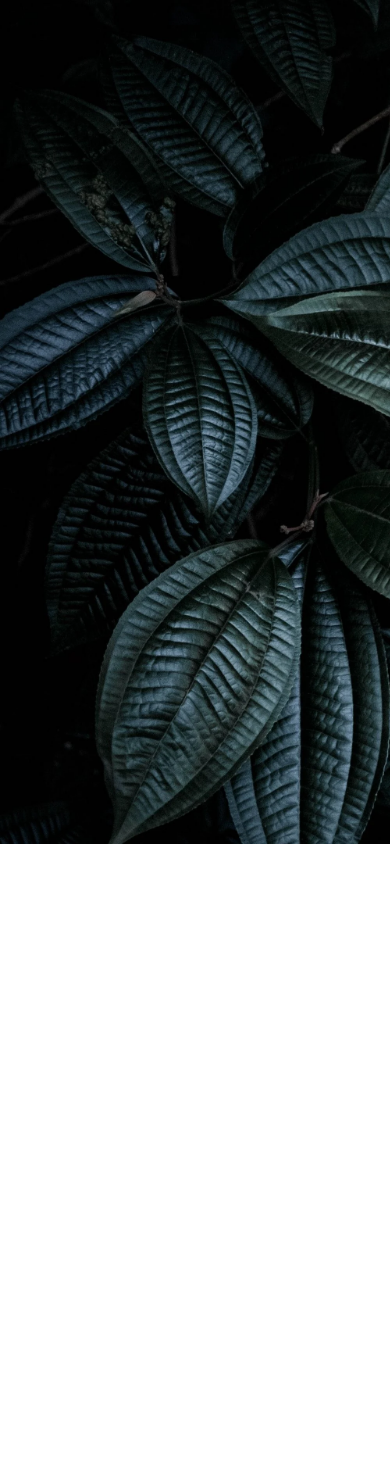
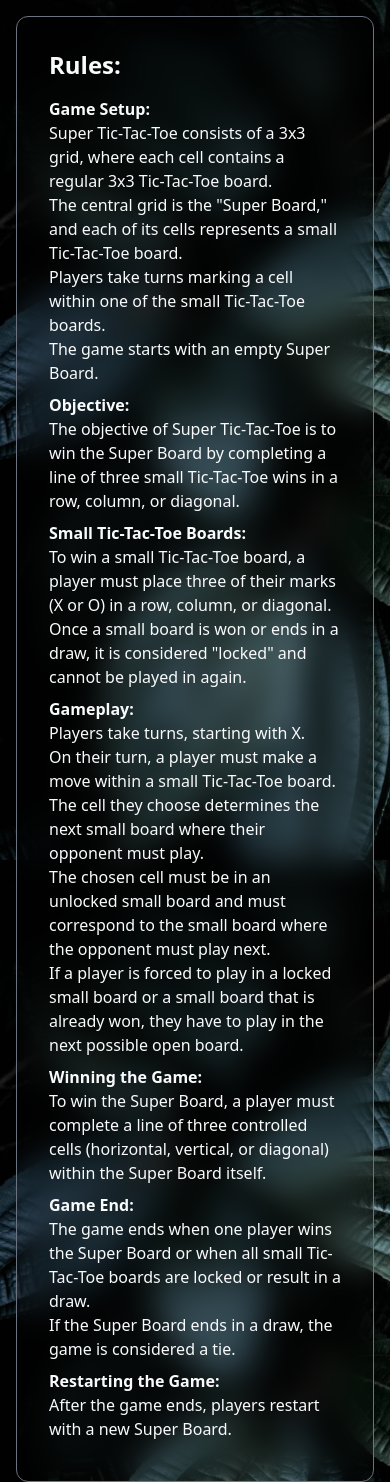
Before and after one commit to Roho7/super_tic_tac_toe, a React (Vite) app in the folder frontend/: page /rules in a window 390 px wide. Before the commit this address had no page. Before the commit the page ends 844 px from the top, so only its background shows below. Built offline with nearby package versions, Linux system fonts and the light colour scheme.

Commit message:
add: err for mobile

```diff
--- a/frontend/src/App.tsx
+++ b/frontend/src/App.tsx
@@ -2,12 +2,14 @@ import { Routes, Route } from "react-router-dom";
 import "./App.css";
 import Homepage from "./pages/Homepage";
 import GamePage from "./pages/GamePage";
+import Rules from "./pages/Rules";
 
 function App() {
   return (
     <Routes>
       <Route path="/" element={<Homepage />} />
       <Route path="/play" element={<GamePage />} />
+      <Route path="/rules" element={<Rules />} />
     </Routes>
   );
 }
--- a/frontend/src/components/FinalBoard.tsx
+++ b/frontend/src/components/FinalBoard.tsx
@@ -122,7 +122,7 @@ function FinalBoard({ sendScores }: any) {
         <TurnCount player={playerX} />
         <Scores scores={boards} />
       </div>
-      <div className="h-screen w-1/2 m-4 grid grid-cols-3 grid-rows-3 justify-center items-center glass p-4">
+      <div className="h-screen m-4 grid grid-cols-3 grid-rows-3 justify-center items-center glass p-4">
         {boards.map((_item, _idx) => {
           return (
             <div onClick={() => handleClick()} className={`boards`}>
--- a/frontend/src/pages/Homepage.tsx
+++ b/frontend/src/pages/Homepage.tsx
@@ -1,8 +1,26 @@
+import { useEffect, useState } from "react";
 import { useNavigate } from "react-router-dom";
 
 function Homepage() {
   const navigate = useNavigate();
+  const [widthError, setWidthError] = useState(false);
 
+  useEffect(() => {
+    const width = window.innerWidth;
+    if (width < 600) {
+      setWidthError(true);
+    }
+  });
+
+  if (widthError) {
+    return (
+      <div className="glass p-3 m-2 h-screen flex flex-col items-center justify-center">
+        <h1>&#9888;</h1>
+        <h2 className="text-center">Mobile devices not supported</h2>
+        <h1 className="text-center">Please play on a larger device</h1>
+      </div>
+    );
+  } else {
     return (
       <div className="flex flex-col justify-center items-center h-screen gap-4">
         <h2>CS50 Final Project</h2>
@@ -14,8 +32,12 @@ function Homepage() {
         <button onClick={() => navigate("/play")} className="">
           Start New Game!
         </button>
+        <button onClick={() => navigate("/rules")} className="">
+          Rules
+        </button>
       </div>
     );
   }
+}
 
 export default Homepage;
--- /dev/null
+++ b/frontend/src/pages/Rules.tsx
@@ -0,0 +1,105 @@
+function Rules() {
+  return (
+    <div className="glass m-4 p-8 text-gray-50">
+      <h1 className="mb-4">Rules:</h1>
+      <ul>
+        <li className="mb-2">
+          <strong>Game Setup:</strong>
+          <ul>
+            <li>
+              Super Tic-Tac-Toe consists of a 3x3 grid, where each cell contains
+              a regular 3x3 Tic-Tac-Toe board.
+            </li>
+            <li>
+              The central grid is the "Super Board," and each of its cells
+              represents a small Tic-Tac-Toe board.
+            </li>
+            <li>
+              Players take turns marking a cell within one of the small
+              Tic-Tac-Toe boards.
+            </li>
+            <li>The game starts with an empty Super Board.</li>
+          </ul>
+        </li>
+        <li className="mb-2">
+          <strong>Objective:</strong>
+          <ul>
+            <li>
+              The objective of Super Tic-Tac-Toe is to win the Super Board by
+              completing a line of three small Tic-Tac-Toe wins in a row,
+              column, or diagonal.
+            </li>
+          </ul>
+        </li>
+        <li className="mb-2">
+          <strong>Small Tic-Tac-Toe Boards:</strong>
+          <ul>
+            <li>
+              To win a small Tic-Tac-Toe board, a player must place three of
+              their marks (X or O) in a row, column, or diagonal.
+            </li>
+            <li>
+              Once a small board is won or ends in a draw, it is considered
+              "locked" and cannot be played in again.
+            </li>
+          </ul>
+        </li>
+        <li className="mb-2">
+          <strong>Gameplay:</strong>
+          <ul>
+            <li>Players take turns, starting with X.</li>
+            <li>
+              On their turn, a player must make a move within a small
+              Tic-Tac-Toe board.
+            </li>
+            <li>
+              The cell they choose determines the next small board where their
+              opponent must play.
+            </li>
+            <li>
+              The chosen cell must be in an unlocked small board and must
+              correspond to the small board where the opponent must play next.
+            </li>
+            <li>
+              If a player is forced to play in a locked small board or a small
+              board that is already won, they have to play in the next possible
+              open board.
+            </li>
+          </ul>
+        </li>
+        <li className="mb-2">
+          <strong>Winning the Game:</strong>
+          <ul>
+            <li>
+              To win the Super Board, a player must complete a line of three
+              controlled cells (horizontal, vertical, or diagonal) within the
+              Super Board itself.
+            </li>
+          </ul>
+        </li>
+        <li className="mb-2">
+          <strong>Game End:</strong>
+          <ul>
+            <li>
+              The game ends when one player wins the Super Board or when all
+              small Tic-Tac-Toe boards are locked or result in a draw.
+            </li>
+            <li>
+              If the Super Board ends in a draw, the game is considered a tie.
+            </li>
+          </ul>
+        </li>
+        <li className="mb-2">
+          <strong>Restarting the Game:</strong>
+          <ul>
+            <li>
+              After the game ends, players restart with a new Super Board.
+            </li>
+          </ul>
+        </li>
+      </ul>
+    </div>
+  );
+}
+
+export default Rules;
```
Lines whose indentation alone changed are shown as unchanged.
